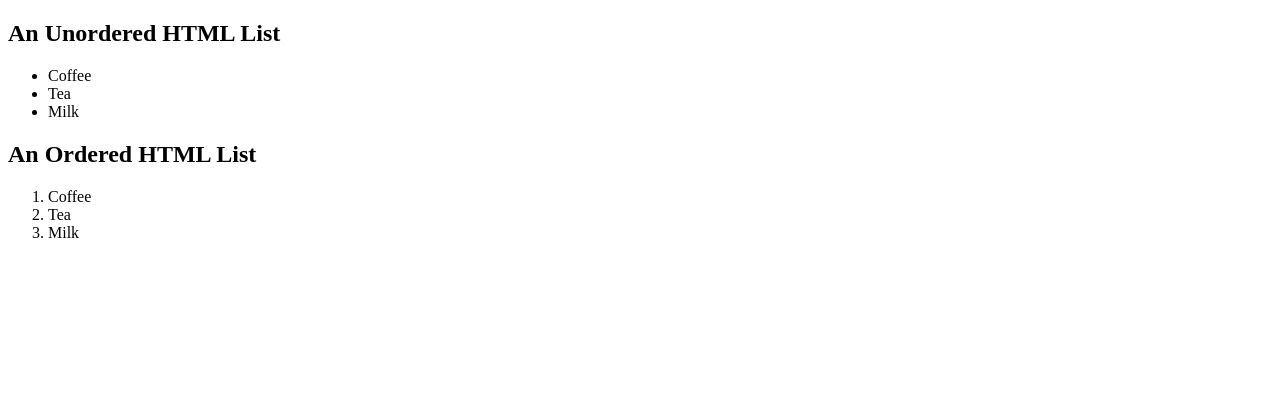
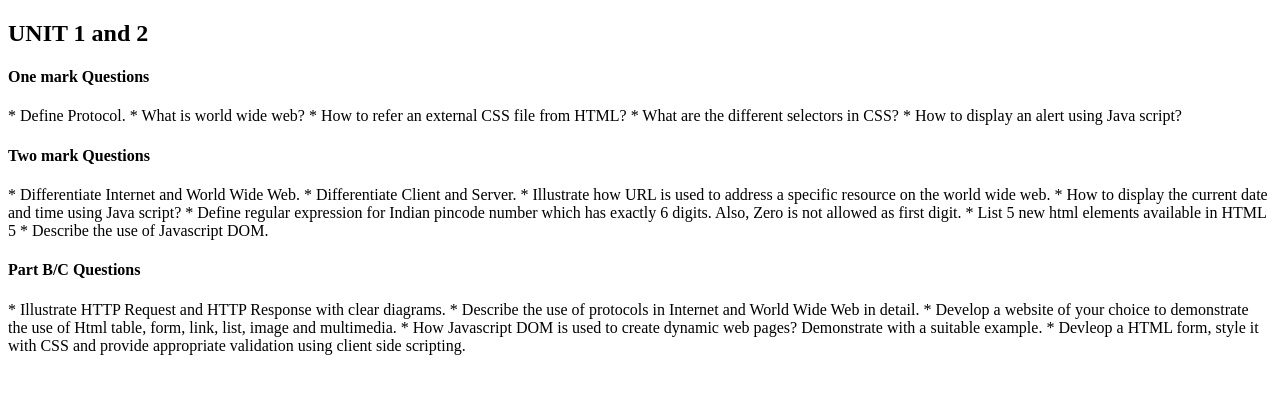
Before and after one commit to selvaKPR/selvaKPR.github.io, a plain HTML site: page index.html in a window 1280 px wide. Drawn offline with Linux system fonts and the light colour scheme.

Commit message:
Update index.html

```diff
--- a/index.html
+++ b/index.html
@@ -2,21 +2,37 @@
 <html>
 <body>
 
-<h2>An Unordered HTML List</h2>
+<h2>UNIT 1 and 2 </h2>
 
-<ul>
-  <li>Coffee</li>
-  <li>Tea</li>
-  <li>Milk</li>
-</ul>
+<h4>One mark Questions</h4>
 
-<h2>An Ordered HTML List</h2>
 
-<ol>
-  <li>Coffee</li>
-  <li>Tea</li>
-  <li>Milk</li>
-</ol>
+* Define Protocol.
+* What is world wide web?
+* How to refer an external CSS file from HTML?
+* What are the different selectors in CSS?
+* How to display an alert using Java script?
+
+
+<h4>Two mark Questions</h4>
+
+* Differentiate Internet and World Wide Web.
+* Differentiate Client and Server.
+* Illustrate how URL is used to address a specific resource on the world wide web.
+* How to display the current date and time using Java script?
+* Define regular expression for Indian pincode number which has exactly 6 digits. Also, Zero is not allowed as first digit.
+* List 5 new html elements available in HTML 5
+* Describe the use of Javascript DOM.
+
+
+<h4>Part B/C Questions</h4>
+
+* Illustrate HTTP Request and HTTP Response with clear diagrams.
+* Describe the use of protocols in Internet and World Wide Web in detail.
+* Develop a website of your choice to demonstrate the use of Html table, form, link, list, image and multimedia.
+* How Javascript DOM is used to create dynamic web pages? Demonstrate with a suitable example.
+* Devleop a HTML form, style it with CSS and provide appropriate validation using client side scripting.
+
 
 </body>
 </html>
```
